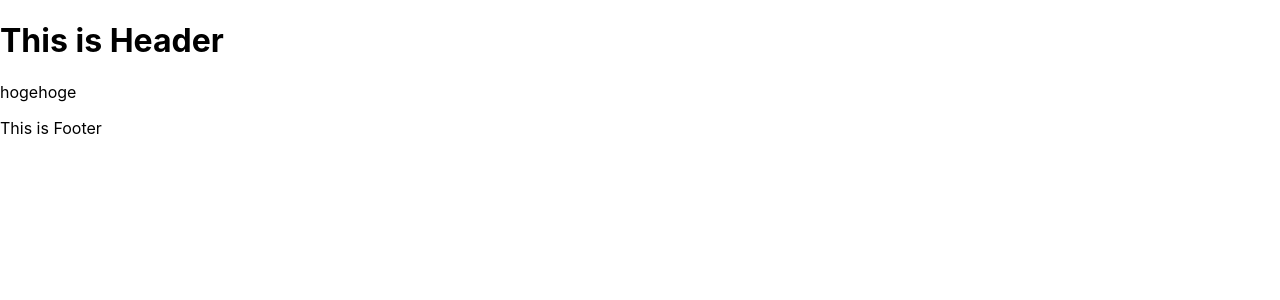
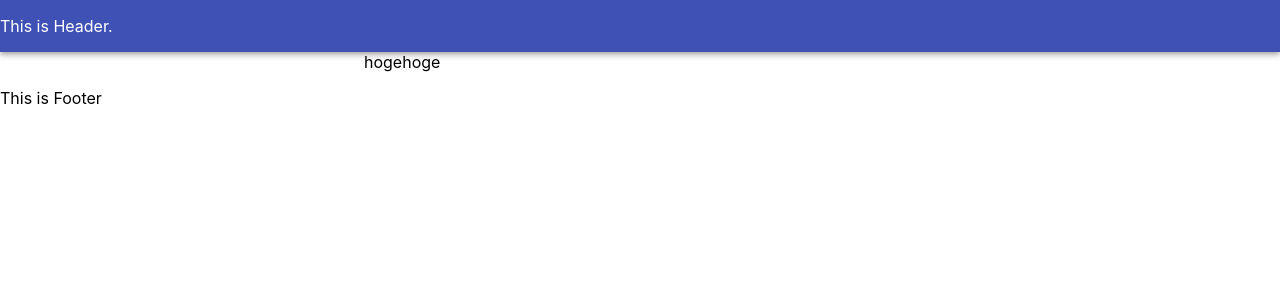
Before and after one commit to acio-o9/contents, a Next.js app in the folder src/application/: page / in a window 1280 px wide. Shown: the top 300 px of the page. Built offline with nearby package versions, Linux system fonts and the light colour scheme.

Commit message:
[feat] implement material-ui components
- Header imports AppBar
- Layout imports Container

```diff
--- a/src/application/components/Header.js
+++ b/src/application/components/Header.js
@@ -1,10 +1,13 @@
 import React, { Component } from 'react';
+import { AppBar } from '@material-ui/core';
 
 class Header extends Component {
   render() {
     return (
       <div>
-        <h1>This is Header</h1>
+        <AppBar position="static">
+          <p>This is Header.</p>
+        </AppBar>
       </div>
     )
   }
--- a/src/application/components/Layout.js
+++ b/src/application/components/Layout.js
@@ -1,17 +1,20 @@
 import React, { Component } from 'react';
+import Container from '@material-ui/core/Container';
 import Header from '../components/Header';
 import Footer from '../components/Footer';
 
 class Layout extends Component {
   render() {
     return (
-      <div>
+      <>
         <Header />
-        <section>
-          {this.props.children}
-        </section>
+        <Container maxWidth="sm">
+          <div>
+            {this.props.children}
+          </div>
+        </Container>
         <Footer />
-      </div>
+      </>
     )
   }
 }
```
